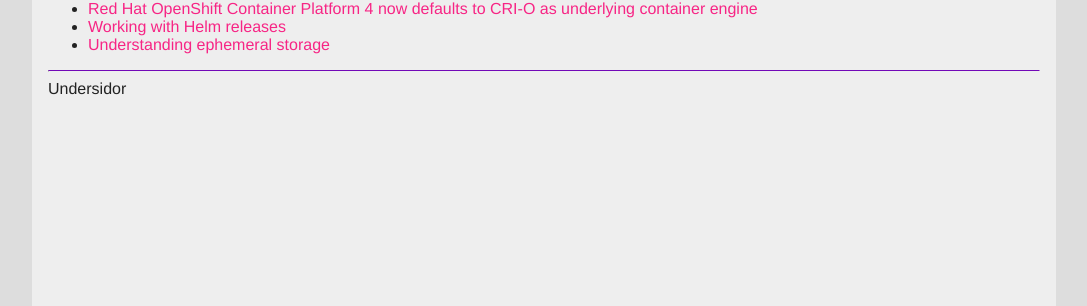
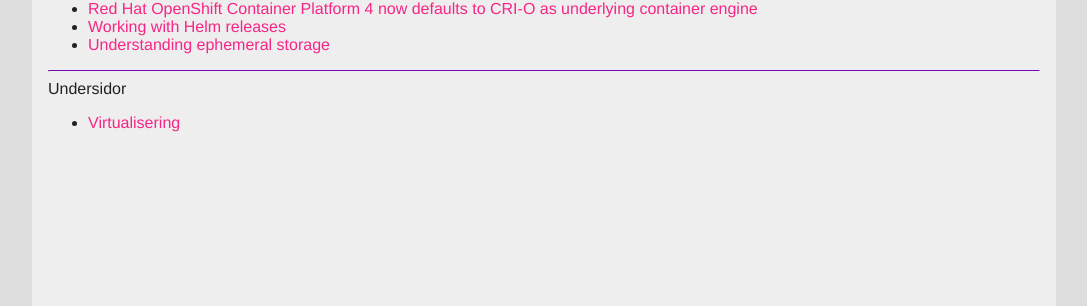
Before and after one commit to viking-cat/dokument, a Jekyll site: the page built from _pages/utveckling/virtualisering.md, in a window 1280 px wide. Shown: the part 290-596 px from the top of the page, without its empty margins (96-1183 px from the left). Built offline with Jekyll 4.4.1, drawn with Linux system fonts in a browser that asks for light colours.

Commit message:
Update virtualisering.md

```diff
--- a/_pages/utveckling/virtualisering.md
+++ b/_pages/utveckling/virtualisering.md
@@ -1,4 +1,6 @@
 ---
+top: false
+parent: "virtualisering"
 layout: page
 title: "Virtualisering"
 ---
```
